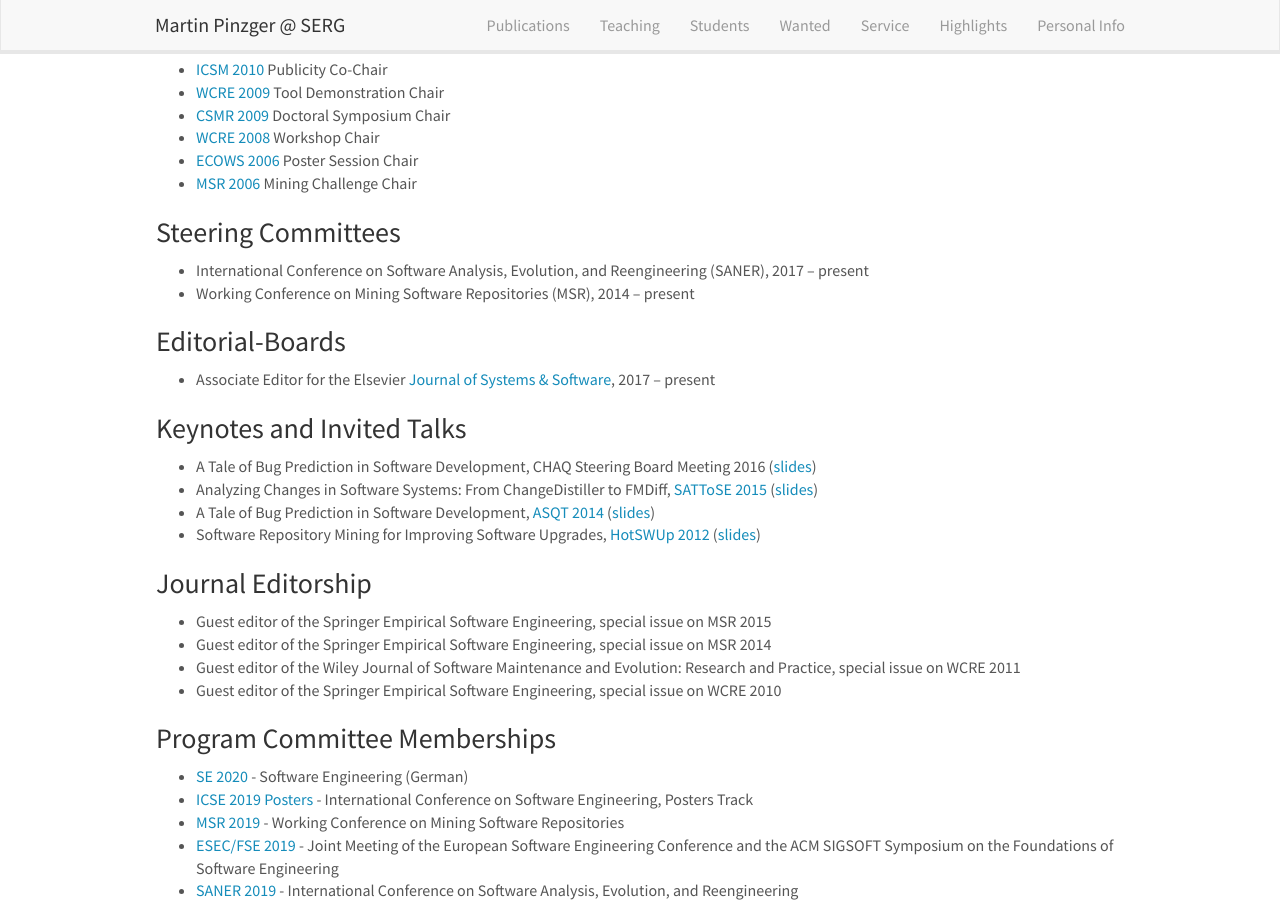
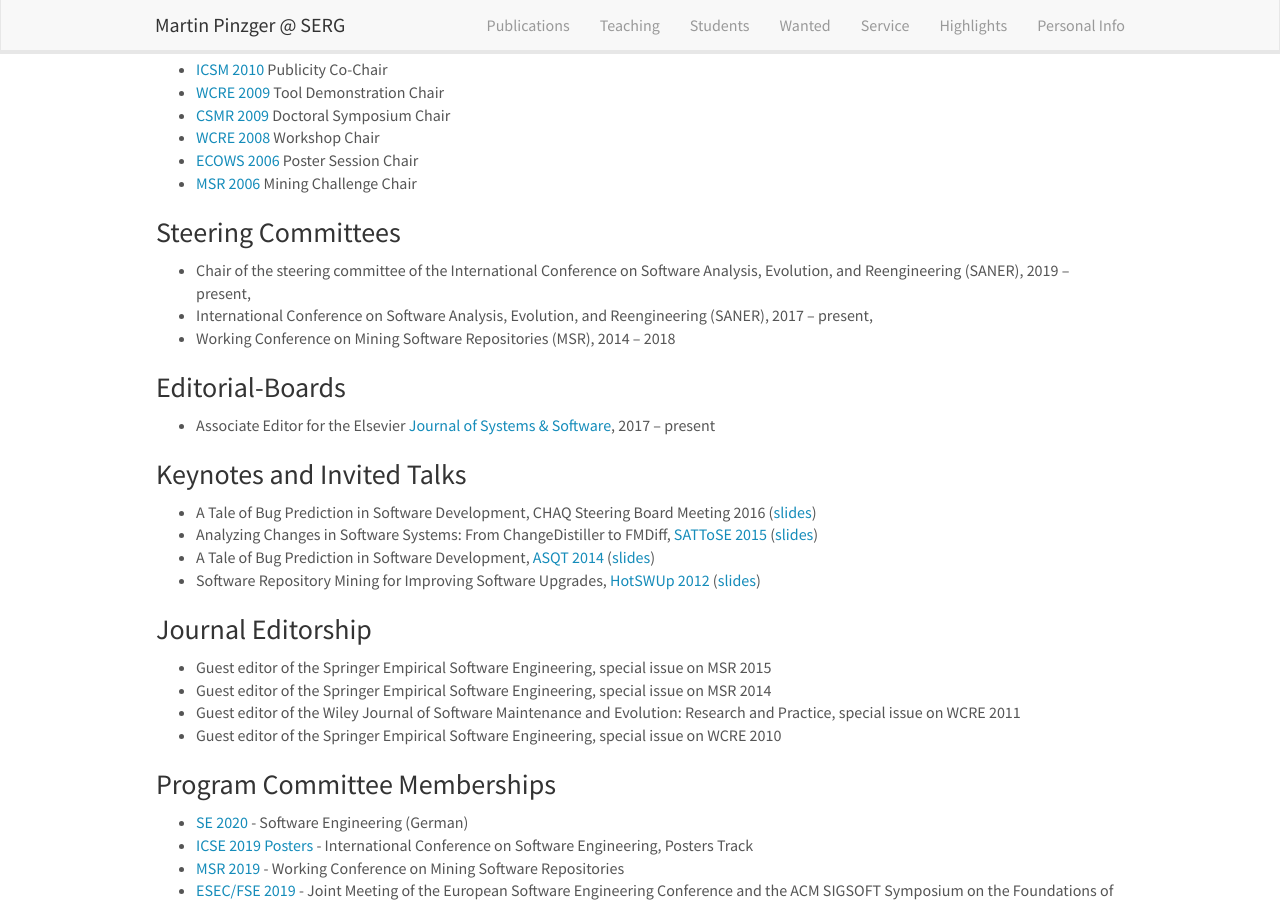
Before and after one commit to pinzger/pinzger.github.io, a Jekyll site: the page built from _pages/service.md, in a window 1280 px wide and 900 px high, scrolled down 499 px. Built offline with Jekyll 4.4.1, drawn with Linux system fonts in a browser that asks for light colours; nearby versions of some CDN libraries.

Commit message:
some updates

```diff
--- a/_includes/conferences.html
+++ b/_includes/conferences.html
@@ -4,6 +4,7 @@
 
 <a href="http://esec-fse19.ut.ee/">ESEC/FSE 2019</a> <br/>
 <a href="https://icsme2019.github.io/">ICSME 2019</a> <br/>
-<a href="http://se20.ocg.at/">SE 2020</a>
+<a href="http://se20.ocg.at/">SE 2020</a> <br/>
+<a href="https://saner2020.csd.uwo.ca/">SANER 2020</a>
 
 </div>
--- a/_pages/service.md
+++ b/_pages/service.md
@@ -31,8 +31,9 @@ permalink: /service/
 * [MSR 2006](http://msr.uwaterloo.ca/challenge/) Mining Challenge Chair
 
 ### Steering Committees
-* International Conference on Software Analysis, Evolution, and Reengineering (SANER), 2017 -- present
-* Working Conference on Mining Software Repositories (MSR), 2014 -- present
+* Chair of the steering committee of the International Conference on Software Analysis, Evolution, and Reengineering (SANER), 2019 -- present,
+* International Conference on Software Analysis, Evolution, and Reengineering (SANER), 2017 -- present,
+* Working Conference on Mining Software Repositories (MSR), 2014 -- 2018
 
 ### Editorial-Boards
 * Associate Editor for the Elsevier [Journal of Systems & Software](https://www.journals.elsevier.com/journal-of-systems-and-software), 2017 -- present
```
Also changed, not shown: _pages/highlights.md (+1 -0 lines), _pages/home.md (+1 -1 lines), _pages/students.md (+2 -2 lines).
